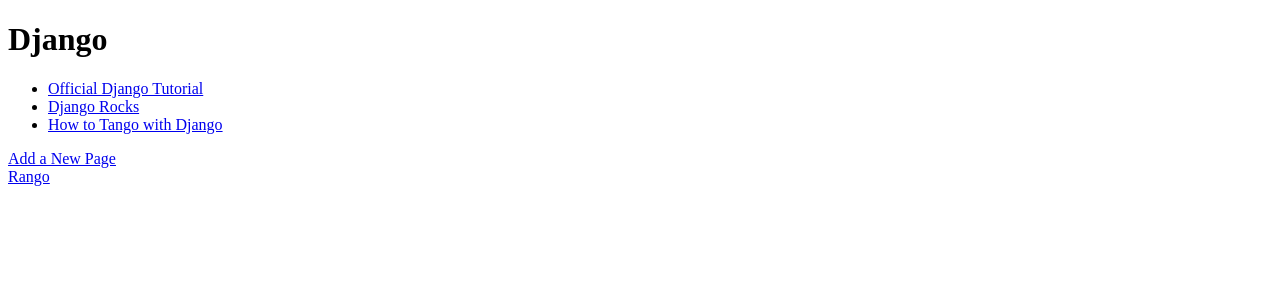
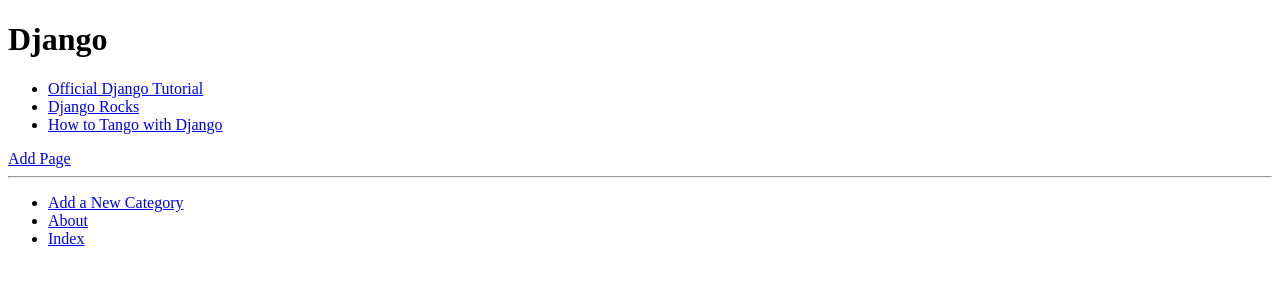
Before and after one commit to RedEspion/tango_with_django_project, a Django app: page /rango/category/django/ in a window 1280 px wide. Shown: the top 300 px of the page. Run offline with Django 3.2, Linux system fonts and the light colour scheme; data comes from the database, SQL or seed files in the repository; both versions use the stored data as it was after the commit.

Commit message:
fixed chapter 6

```diff
--- /dev/null
+++ b/templates/rango/base.html
@@ -0,0 +1,28 @@
+<!DOCTYPE html>
+{% load staticfiles %}
+
+<html>
+  <head lang="en">
+    <meta charset="UTF-8">
+    <title>
+      Rango -
+      {% block title_block %}
+        How to Tango with Django!
+      {% endblock %}
+    </title>
+  </head>
+  <body>
+    <div>
+    {% block body_block %}
+    {% endblock %}
+    </div>
+    <hr />
+    <div>
+      <ul>
+        <li><a href="{% url 'rango:add_category' %}">Add a New Category</a></li>
+        <li><a href="{% url 'rango:about' %}">About</a></li>
+        <li><a href="{% url 'rango:index' %}">Index</a></li>
+      </ul>
+    </div>
+  </body>
+</html>
--- a/templates/rango/category.html
+++ b/templates/rango/category.html
@@ -1,12 +1,15 @@
-<!DOCTYPE html>
+{% extends 'rango/base.html' %}
+{% load staticfiles %}
 
-<html>
-  <head>
-    <title>Rango</title>
-  </head>
+{% block title_block %}
+  {% if category %}
+    {{ category.name }}
+  {% else %}
+    Unknown Category
+  {% endif %}
+{% endblock %}
 
-  <body>
-    <div>
+{% block body_block %}
   {% if category %}
   <h1>{{ category.name }}</h1>
   {% if pages %}
@@ -18,14 +21,9 @@
   {% else %}
   <strong>No pages currently in category.</strong>
   {% endif %}
+
+  <a href="{% url 'rango:add_page' category.slug %}">Add Page</a><br />
   {% else %}
   The specified category does not exist.
   {% endif %}
-    </div>
-
-    <div>
-      <a href="/rango/category/{{ category.slug }}/add_page/">Add a New Page</a><br />
-      <a href="/rango/">Rango</a><br />
-    </div>
-  </body>
-</html>
+{% endblock %}
--- a/templates/rango/index.html
+++ b/templates/rango/index.html
@@ -37,7 +37,7 @@
         <ul>
           {% for page in pages %}
             <li>
-              <a href={{ page.url }}>{{page.title}}</a>
+              <a href='{{ page.url }}'>{{page.title}}</a>
             </li>
           {% endfor %}
         </ul>
```
Also changed, not shown: db.sqlite3. Lines whose indentation alone changed are shown as unchanged.
